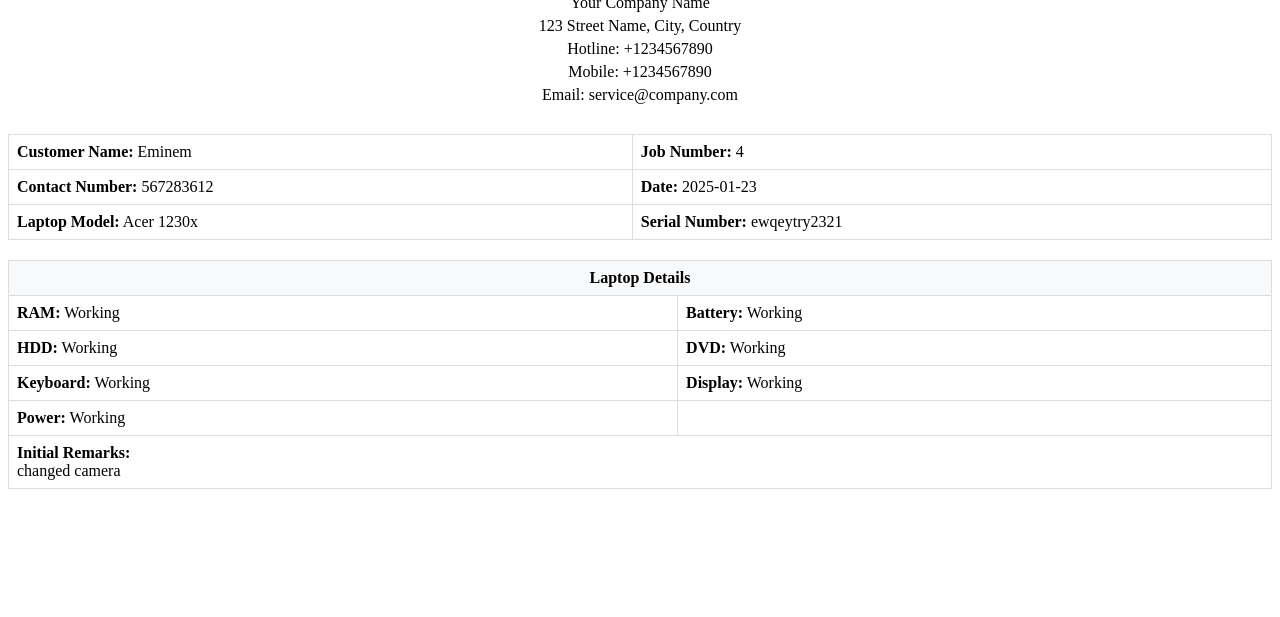
After one commit to Fmfizzy/LaptopPOS, a Flask app: page /repair/4/print in a window 1280 px wide. The commit adds this page. Shown: the part 183-800 px from the top of the page. Run offline with Flask 3, Linux system fonts and the light colour scheme; data comes from the database, SQL or seed files in the repository.

Commit message:
Changed up new repair form inputs, Added print functionality for repair jobs, fixed up some of the css

```diff
--- a/app.py
+++ b/app.py
@@ -53,11 +53,32 @@ def view_repairs():
 @app.route('/invoices')
 def view_invoices():
     page = request.args.get('page', 1, type=int)
-    pagination = RepairInvoice.query.order_by(RepairInvoice.invoice_date.desc()).paginate(
+    search = request.args.get('search', '')
+
+    query = RepairInvoice.query
+
+    if search:
+        # Try to convert search term to float for amount search
+        try:
+            amount_search = float(search)
+            amount_condition = RepairInvoice.total_amount == amount_search
+        except ValueError:
+            amount_condition = False
+
+        query = query.join(RepairJob).join(Customer).filter(
+            or_(
+                Customer.name.ilike(f'%{search}%'),
+                RepairJob.job_number.ilike(f'%{search}%'),
+                amount_condition
+            )
+        )
+
+    pagination = query.order_by(RepairInvoice.invoice_date.desc()).paginate(
         page=page,
         per_page=10,
         error_out=False
     )
+
     return render_template('invoices.html',
                          invoices=pagination.items,
                          pagination=pagination)
@@ -275,5 +296,10 @@ def print_invoice(invoice_id):
     invoice = RepairInvoice.query.get_or_404(invoice_id)
     return render_template('print_invoice.html', invoice=invoice)
 
+@app.route('/repair/<int:repair_id>/print')
+def print_repair(repair_id):
+    repair = RepairJob.query.get_or_404(repair_id)
+    return render_template('print_repair.html', repair=repair)
+
 if __name__ == '__main__':
     app.run(debug=True)
--- /dev/null
+++ b/app/static/css/print.css
@@ -0,0 +1,52 @@
+@media print {
+    .no-print {
+        display: none !important;
+    }
+}
+
+.print-header {
+    text-align: center;
+    margin-bottom: 30px;
+}
+
+.print-header .logo {
+    max-width: 200px;
+    margin: 0 auto;
+}
+
+.print-header .logo img {
+    width: 100%;
+}
+
+.company-info {
+    margin-top: 15px;
+}
+
+.company-info p {
+    margin: 5px 0;
+}
+
+.print-table {
+    width: 100%;
+    border-collapse: collapse;
+    margin-bottom: 20px;
+}
+
+.print-table td, .print-table th {
+    border: 1px solid #ddd;
+    padding: 8px;
+}
+
+.print-table th {
+    background-color: #f8f9fa;
+}
+
+@media print {
+    body {
+        padding: 20px;
+    }
+
+    .print-content {
+        page-break-inside: avoid;
+    }
+}
--- /dev/null
+++ b/app/templates/print_repair.html
@@ -0,0 +1,73 @@
+<!DOCTYPE html>
+<html>
+<head>
+    <title>Repair Job #{{ repair.job_number }}</title>
+    <link rel="stylesheet" href="{{ url_for('static', filename='css/print.css') }}">
+</head>
+<body>
+<div class="print-only">
+    <div class="print-header">
+        <div class="logo">
+            <img src="{{ url_for('static', filename='images/logo.png') }}" alt="Company Logo">
+        </div>
+        <div class="company-info">
+            <p>Your Company Name</p>
+            <p>123 Street Name, City, Country</p>
+            <p>Hotline: +1234567890</p>
+            <p>Mobile: +1234567890</p>
+            <p>Email: service@company.com</p>
+        </div>
+    </div>
+
+    <div class="print-content">
+        <table class="print-table">
+            <tr>
+                <td><strong>Customer Name:</strong> {{ repair.customer.name }}</td>
+                <td><strong>Job Number:</strong> {{ repair.id }}</td>
+            </tr>
+            <tr>
+                <td><strong>Contact Number:</strong> {{ repair.customer.contact_number }}</td>
+                <td><strong>Date:</strong> {{ repair.created_date.strftime('%Y-%m-%d') }}</td>
+            </tr>
+            <tr>
+                <td><strong>Laptop Model:</strong> {{ repair.laptop_model }}</td>
+                <td><strong>Serial Number:</strong> {{ repair.serial_number }}</td>
+            </tr>
+        </table>
+
+        <table class="print-table mt-3">
+            <tr>
+                <th colspan="2">Laptop Details</th>
+            </tr>
+            <tr>
+                <td><strong>RAM:</strong> {{ repair.ram_status }}</td>
+                <td><strong>Battery:</strong> {{ repair.battery_status }}</td>
+            </tr>
+            <tr>
+                <td><strong>HDD:</strong> {{ repair.hdd_status }}</td>
+                <td><strong>DVD:</strong> {{ repair.dvd_status }}</td>
+            </tr>
+            <tr>
+                <td><strong>Keyboard:</strong> {{ repair.keyboard_status }}</td>
+                <td><strong>Display:</strong> {{ repair.display_status }}</td>
+            </tr>
+            <tr>
+                <td><strong>Power:</strong> {{ repair.power_status }}</td>
+                <td></td>
+            </tr>
+            <tr>
+                <td colspan="2">
+                    <strong>Initial Remarks:</strong><br>
+                    {{ repair.initial_remarks }}
+                </td>
+            </tr>
+        </table>
+    </div>
+</div>
+    <script>
+        window.onload = function() {
+            window.print();
+        }
+    </script>
+</body>
+</html>
--- a/app/templates/view_invoice.html
+++ b/app/templates/view_invoice.html
@@ -91,7 +91,7 @@
                             {% if invoice.status != 'paid' %}
                             <div class="col-md-1">
                                 <label class="form-label">&nbsp;</label>
-                                <button type="button" class="btn btn-danger form-control" onclick="removeRepairItem(this)">×</button>
+                                <button type="button" class="btn btn-danger form-control" onclick="removeRepairItem(this)">X</button>
                             </div>
                             {% endif %}
                         </div>
@@ -126,9 +126,6 @@
                     Delete Invoice
                 </button>
                 {% endif %}
-                <a href="{{ url_for('print_invoice', invoice_id=invoice.id) }}" class="btn btn-info" target="_blank">
-                    Print Invoice
-                </a>
             </div>
         </div>
     </form>
```
Also changed, not shown: app/templates/invoices.html (+25 -5 lines), app/templates/new_repair.html (+13 -21 lines), app/templates/repairs.html (+13 -11 lines), app/templates/view_repair.html (+19 -10 lines).
